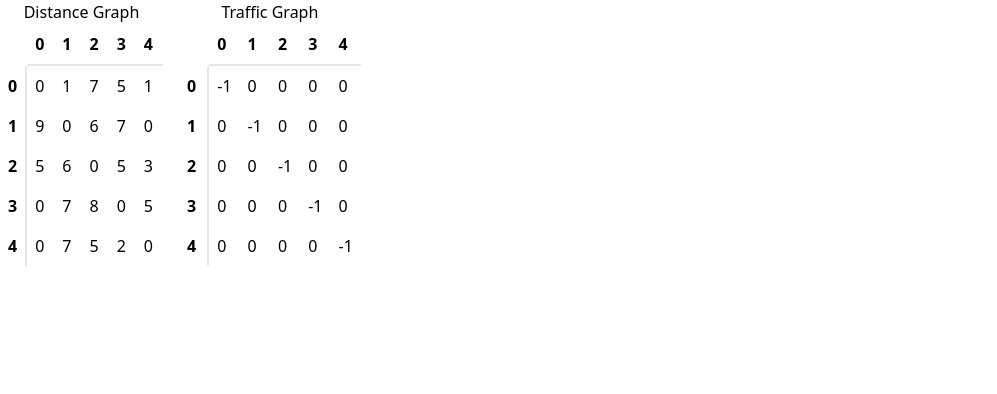
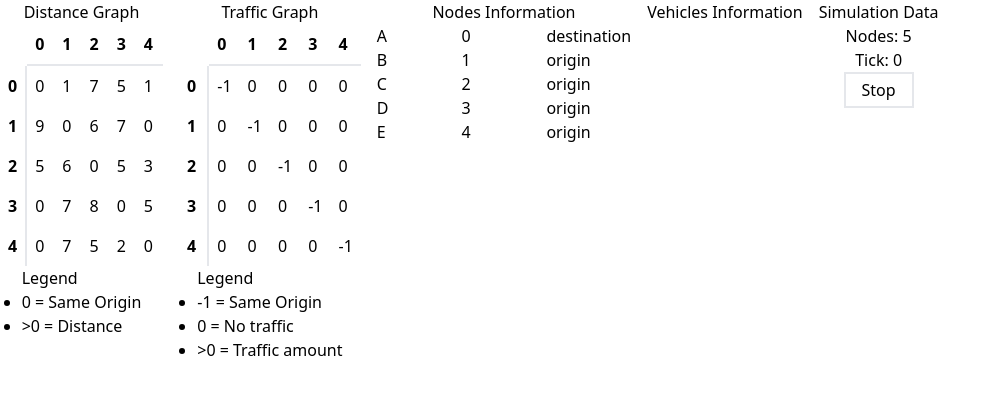
Before and after one commit to scantarbian/shiroko, a Next.js app: page /playground/trafficsim in a window 1280 px wide. Shown: the top 394 px of the page, without its empty margins (0-997 px from the left). Built offline with nearby package versions, Linux system fonts and the light colour scheme.

Commit message:
feat: generate node information

```diff
--- a/app/playground/trafficsim/page.tsx
+++ b/app/playground/trafficsim/page.tsx
@@ -16,10 +16,25 @@ import { useEffect, useState } from "react";
 // 1 traffic cycle: vehicle go from origin to destination and back
 // 1 tick = 1 minute? 1440 tick/day
 
+type Vehicle = {
+  origin: number;
+  destination: number;
+};
+
+type NodeInformation = {
+  key: number;
+  name: string;
+  status: "origin" | "destination";
+};
+
 const TrafficSim = () => {
   const [nodes, setNodes] = useState(5);
   const [distanceGraph, setDistanceGraph] = useState<number[][]>([[]]);
   const [trafficGraph, setTrafficGraph] = useState<number[][]>([[]]);
+  const [nodeInformation, setNodeInformation] = useState<NodeInformation[]>([]);
+  const [vehicles, setVehicles] = useState<Vehicle[]>([]);
+  const [tick, setTick] = useState(0);
+  const [isSimulationActive, setIsSimulationActive] = useState(false);
 
   const initDistanceGraph = (nodes: number) => {
     // fill graph with values between 0 and 10
@@ -49,16 +64,41 @@ const TrafficSim = () => {
     setTrafficGraph(graphArray);
   };
 
+  const initNodeInformation = (nodes: number) => {
+    const originChance = 0.5;
+
+    const nodeInformationArray: NodeInformation[] = Array.from(
+      { length: nodes },
+      (_, i) => {
+        const name = String.fromCharCode(65 + i);
+        const status = Math.random() < originChance ? "origin" : "destination";
+
+        return {
+          key: i,
+          name,
+          status,
+        };
+      }
+    );
+
+    setNodeInformation(nodeInformationArray);
+  };
+
   useEffect(() => {
     initDistanceGraph(nodes);
     initTrafficGraph(nodes);
+    initNodeInformation(nodes);
   }, []);
+
+  const toggleSimulation = () => {
+    setIsSimulationActive(!isSimulationActive);
+  };
 
   return (
     <main>
       <div className="flex space-x-4">
         <div className="flex flex-col items-center">
-          <h1>Distance Graph</h1>
+          <span>Distance Graph</span>
           <div className="grid grid-cols-6">
             <span></span>
             {distanceGraph.map((col, j) => {
@@ -85,9 +125,16 @@ const TrafficSim = () => {
               );
             })}
           </div>
+          <div>
+            <span>Legend</span>
+            <ol className="list-disc">
+              <li>0 = Same Origin</li>
+              <li>{`>0 = Distance`}</li>
+            </ol>
+          </div>
         </div>
         <div className="flex flex-col items-center">
-          <h1>Traffic Graph</h1>
+          <span>Traffic Graph</span>
           <div className="grid grid-cols-6">
             <span></span>
             {trafficGraph.map((col, j) => {
@@ -114,6 +161,39 @@ const TrafficSim = () => {
               );
             })}
           </div>
+          <div>
+            <span>Legend</span>
+            <ol className="list-disc">
+              <li>-1 = Same Origin</li>
+              <li>0 = No traffic</li>
+              <li>{`>0 = Traffic amount`}</li>
+            </ol>
+          </div>
+        </div>
+        <div className="flex flex-col items-center">
+          <span>Nodes Information</span>
+          <div className="grid grid-cols-3">
+            {nodeInformation.map((node) => {
+              return (
+                <>
+                  <span key={`${node.key}-name`}>{node.name}</span>
+                  <span key={`${node.key}-key`}>{node.key}</span>
+                  <span key={`${node.key}-status`}>{node.status}</span>
+                </>
+              );
+            })}
+          </div>
+        </div>
+        <div className="flex flex-col items-center">
+          <span>Vehicles Information</span>
+        </div>
+        <div className="flex flex-col items-center">
+          <span>Simulation Data</span>
+          <span>Nodes: {nodes}</span>
+          <span>Tick: {tick}</span>
+          <button className="py-1 px-4 border-2" onClick={toggleSimulation}>
+            <span>{isSimulationActive ? "Start" : "Stop"}</span>
+          </button>
         </div>
       </div>
     </main>
```
